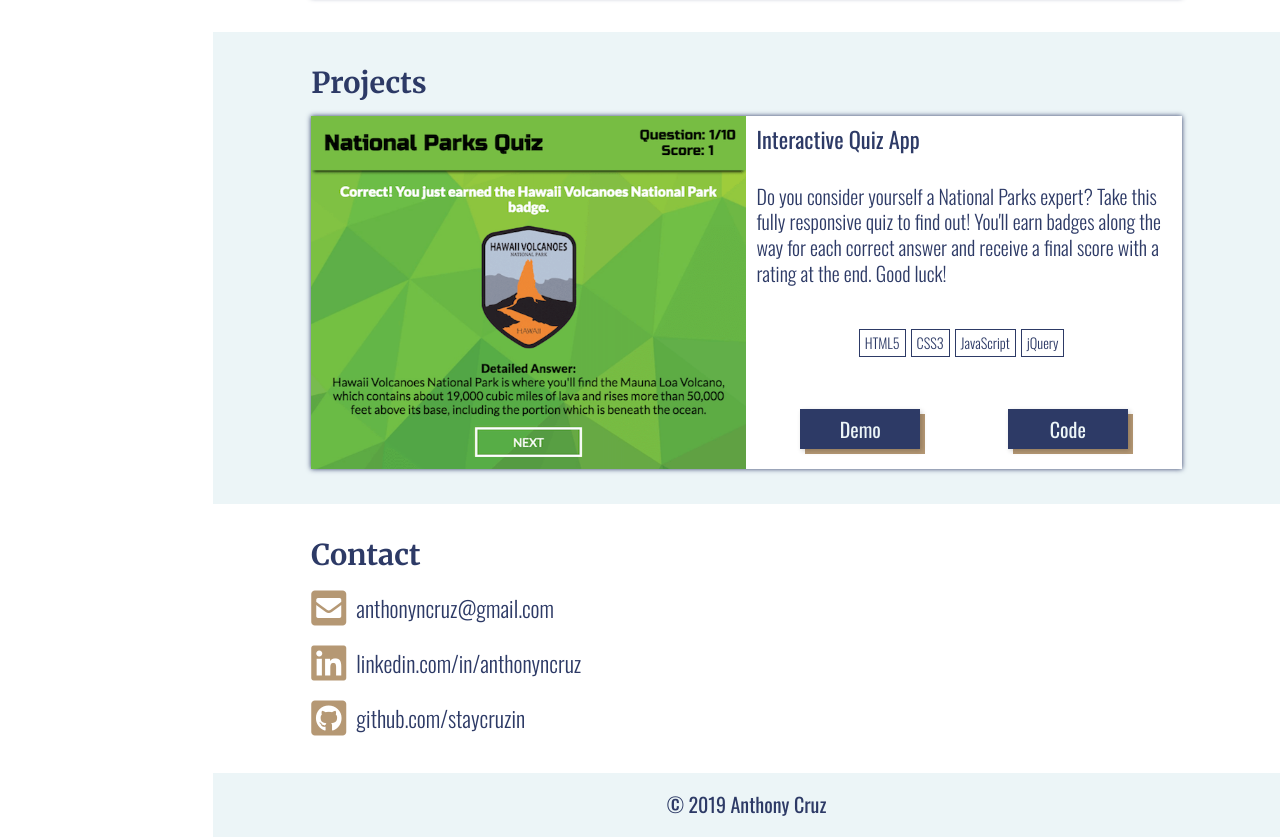
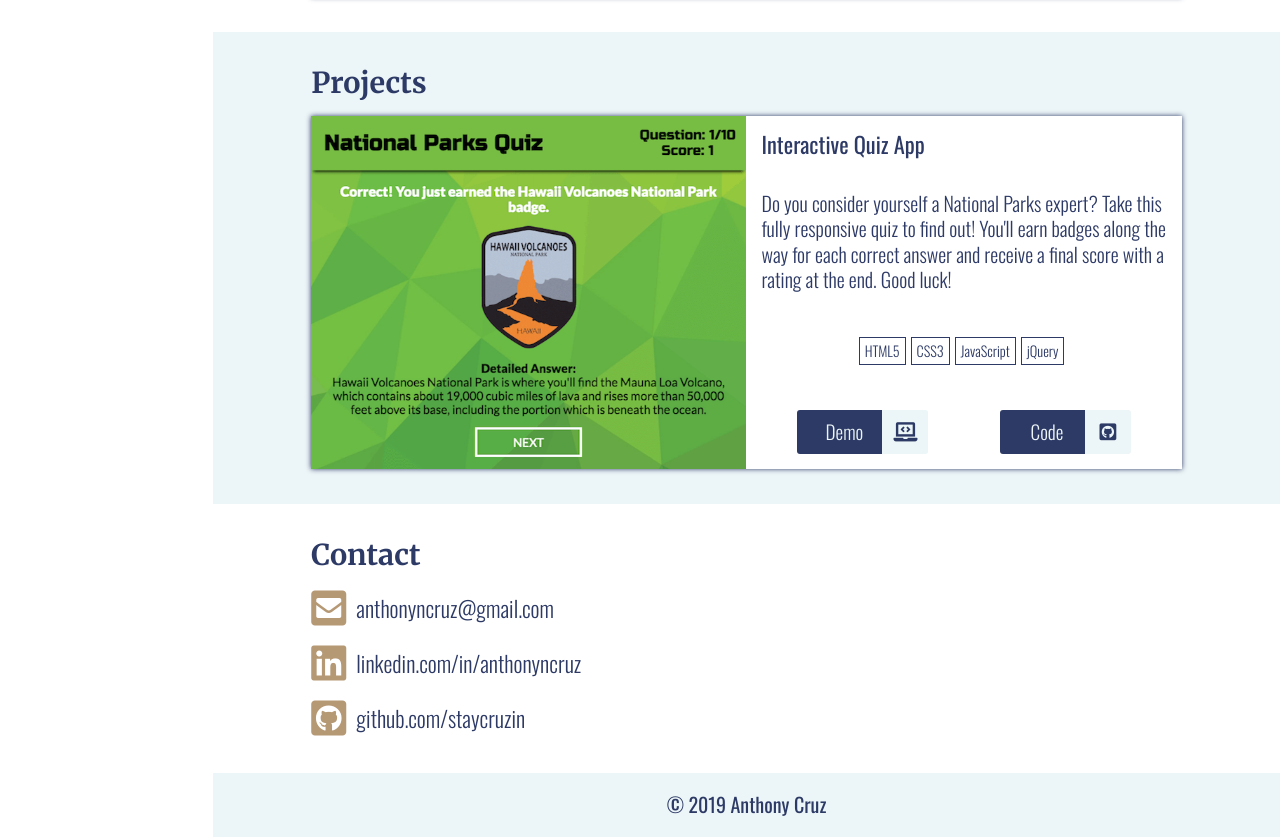
Before and after one commit to staycruzin/my-portfolio, a plain HTML site: page index.html in a window 1280 px wide. Shown: the part 2067-2904 px from the top of the page. Drawn offline with nearby package versions, Linux system fonts and the light colour scheme.

Commit message:
changed project button styling, added favicons

```diff
--- a/index.html
+++ b/index.html
@@ -8,6 +8,9 @@
      <link rel="stylesheet" href="https://cdnjs.cloudflare.com/ajax/libs/font-awesome/5.11.2/css/all.css" />
      <link rel="stylesheet" type="text/css" href="main.css" />
      <link rel="stylesheet" href="https://fonts.googleapis.com/css?family=Merriweather:400,700|Pacifico|Oswald:300,400&display=swap" />
+     <link rel="apple-touch-icon" sizes="180x180" href="assets/apple-touch-icon.png">
+     <link rel="icon" type="image/png" sizes="32x32" href="assets/favicon-32x32.png">
+     <link rel="icon" type="image/png" sizes="16x16" href="assets/favicon-16x16.png">
 </head>
 <body>
      <header>
@@ -170,8 +173,14 @@
                               <li>jQuery</li>
                          </ul>
                          <div class="project-buttons">
-                              <a class="project-button" role="button" href="https://staycruzin.github.io/national-parks-quiz/" target="_blank">Demo</a>
-                              <a class="project-button" role="button" href="https://github.com/staycruzin/national-parks-quiz" target="_blank">Code</a>
+                              <a class="project-button" role="button" href="https://staycruzin.github.io/national-parks-quiz/" target="_blank">
+                                   <span class=".demo">Demo</span>
+                                   <i class="fas icon fa-laptop-code"></i>
+                              </a>
+                              <a class="project-button" role="button" href="https://github.com/staycruzin/national-parks-quiz" target="_blank">
+                                   <span>Code</span>
+                                   <i class="fab icon fa-github-square"></i>
+                              </a>
                          </div>
                     </div>
                </section>
--- a/main.css
+++ b/main.css
@@ -202,11 +202,6 @@ h1 {
     background-size: 100% 0.2rem;
     background-position: 0 95%;
     transition: background-size 0.3s ease-in;
-
-}
-
-#about-text a:hover {
-    background-size: 100% 88%;
 }
 
 .skills-flex-container {
@@ -289,40 +284,44 @@ h1 {
 }
 
 .project-button {
+    display: block;
+    position: relative;
+    width: 6.6667rem;
+    height: 2.223rem;
+    color: #ECF5F7;
+    cursor: pointer;
+    overflow: hidden;
+    border-radius: 3px;
+    transition: all 0.25s cubic-bezier(0.310, -0.105, 0.430, 1.400);
+}
+
+.project-button span,
+.project-button .icon {
+    height: 100%;
+    font-size: 1rem;
+    position: absolute;
+    top: 0;
+}
+
+.project-button span {
+    width: 72%;
+    left: 0;
     display: flex;
     justify-content: center;
     align-items: center;
-    text-decoration: none;
-    color: #ECF5F7;
-    font-weight: 400;
-    cursor: pointer;
-    width: 120px;
-    height: 40px;
-    position: relative;
-    margin: 10px;
-    z-index: 0;
+    background-color: #2D3A66;
+    transition: all 0.25s cubic-bezier(0.310, -0.105, 0.430, 1.400);
 }
 
-.project-button::before,
-.project-button::after {
-    content: '';
-    position: absolute;
-    width: inherit;
-    height: inherit;
-    top: 0;
-    left: 0;
-}
-
-.project-button::before {
-    background-color: #2D3A66;
-    z-index: -1;
-    box-shadow: 2px 2px 5px rgba(0, 0, 0, 0.2);
-}
-
-.project-button::after {
-    background-color: #B59874;
-    transform: translate(5px, 5px);
-    z-index: -2;
+.project-button .icon {
+    width: 35%;
+    right: 0;
+    display: flex;
+    justify-content: center;
+    align-items: center;
+    background-color: #ECF5F7;
+    color: #2D3A66;
+    transition: all 0.25s cubic-bezier(0.310, -0.105, 0.430, 1.400), height 0.25s ease;
 }
 
 .contact-flex-container {
@@ -427,7 +426,11 @@ img {
 }
 
 @media screen and (min-width: 1024px) {
-        .about-flex-container {
+    body {
+        font-size: 20px;
+    }
+
+    .about-flex-container {
         flex-direction: row;
     }
 
@@ -439,13 +442,23 @@ img {
         margin-top: 0;
         margin-left: 15px;
     }
+
+    .project-button {
+        width: 8.2rem;
+        height: 2.8rem;
+    }
+
+    .project-info {
+        padding: 15px;
+    }
+
+    .project-button span,
+    .project-button .icon {
+        font-size: 1.2rem;
+    }
 }
 
 @media screen and (min-width: 1200px) {
-    body {
-        font-size: 20px;
-    }
-
     .menu-button,
     header label {
         display: none;
@@ -517,6 +530,7 @@ img {
         position: absolute;
         bottom: 10px;
         opacity: 0.5;
+        cursor: pointer;
         animation: bounce 2s infinite;
     }
 
@@ -542,34 +556,26 @@ img {
         padding: 35px 50px;
     }
 
+    .project-button:hover span {
+        left: -65%;
+        opacity: 0;
+    }
+
+    .project-button:hover .icon {
+        width: 100%;
+        font-size: 1.8rem;
+    }
+
     #about-text {
         width: 100%;
     }
 
+    #about-text a:hover {
+        background-size: 100% 88%;
+    }
+
     .project-name {
         margin-bottom: 0;
-    }
-
-    .project-button {
-        transition: 0.3s;
-    }
-
-    .project-button::before,
-    .project-button::after {
-        transition: 0.3s;
-    }
-
-    .project-button:hover {
-        transform: translate(5px, 5px);
-    }
-
-    .project-button:hover::before {
-        background-color: #B59874;
-    }
-
-    .project-button:hover::after {
-        background-color: #2D3A66;
-        transform: translate(-5px, -5px);
     }
 
     #contact .fab,
```
Also changed, not shown: assets/android-chrome-192x192.png (added), assets/android-chrome-512x512.png (added), assets/apple-touch-icon.png (added), assets/favicon-16x16.png (added), assets/favicon-32x32.png (added), assets/favicon.ico (added). Lines whose indentation alone changed are shown as unchanged.
